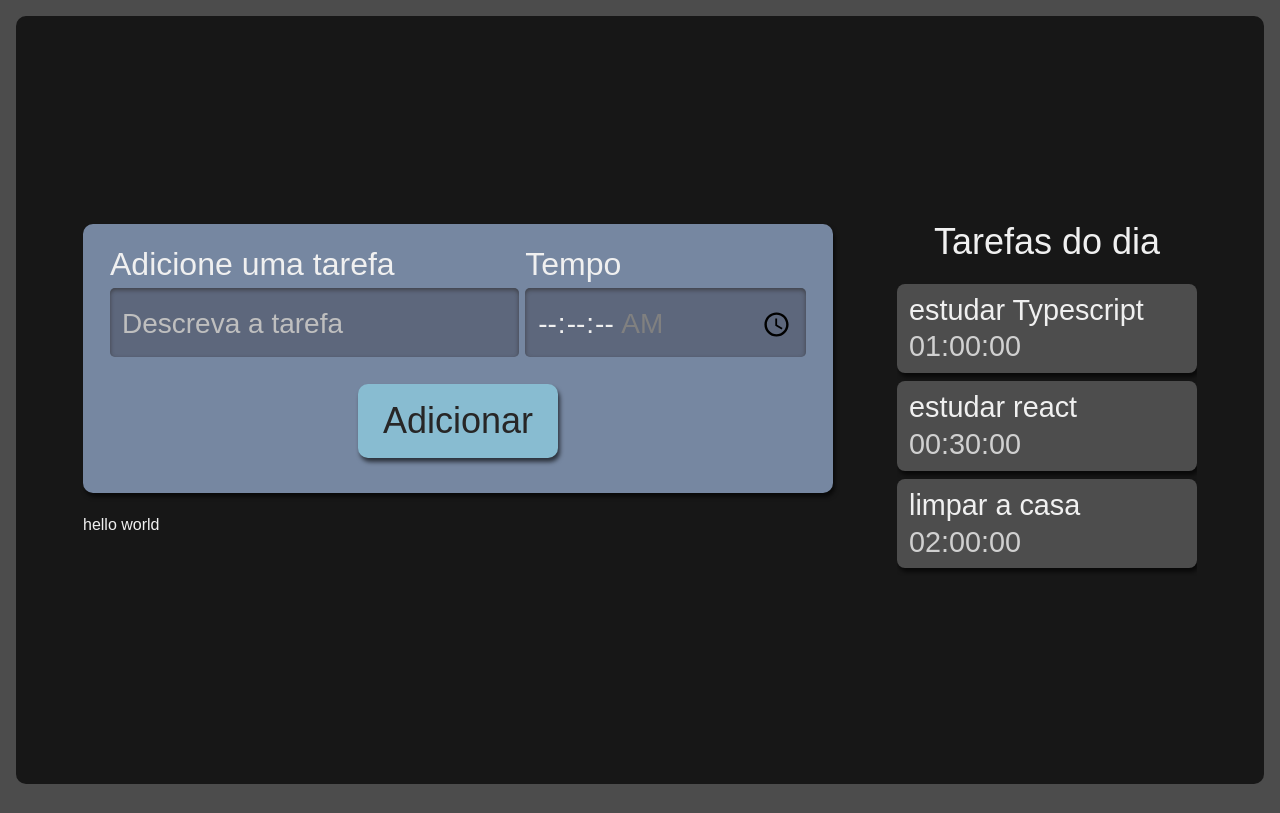
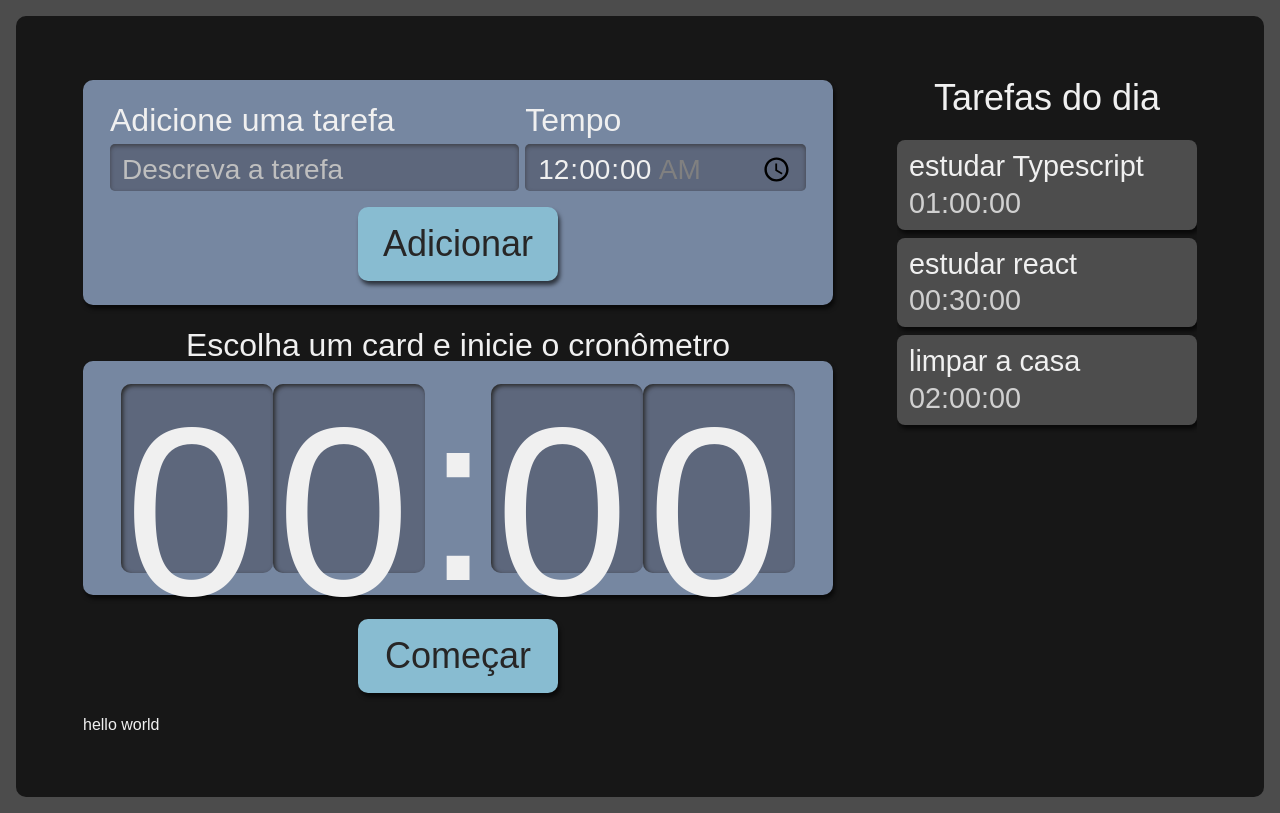
Before and after one commit to RenanRodrigues01/task-manager, a React (Create React App) app: page / in a window 1280 px wide. Built offline with nearby package versions, Linux system fonts and the light colour scheme.

Commit message:
criando state para o formulario, e tipando o componente botão

```diff
--- a/src/Page/App.tsx
+++ b/src/Page/App.tsx
@@ -1,5 +1,6 @@
 import Form from "../components/Form";
 import List from "../components/List";
+import Stopwatch from "../components/Stopwatch";
 import style from "./App.module.scss"
 
 function App() {
@@ -8,6 +9,7 @@ function App() {
       <h1>hello world</h1>
       <Form />
       <List />
+      <Stopwatch />
     </div>
   );
 }
--- a/src/components/Button/index.tsx
+++ b/src/components/Button/index.tsx
@@ -1,10 +1,12 @@
 import React from "react";
 import style from "./Button.module.scss"
 
-class Button extends React.Component <{children: React.ReactNode}> {
+class Button extends React.Component <{children: React.ReactNode,
+    type?: "button" | "submit" | "reset"| undefined }> {
     render() {
+        const {type = "button"} = this.props
         return(
-            <button className={style.button}>{this.props.children}</button>
+            <button type={type} className={style.button}>{this.props.children}</button>
         )
     }
 }
--- a/src/components/Form/index.tsx
+++ b/src/components/Form/index.tsx
@@ -3,12 +3,23 @@ import Button from "../Button/index"
 import style from "./Form.module.scss"
 
 class Form extends React.Component {
+    state = {
+        tarefa: "",
+        tempo: "00:00"
+    }
+
+    adicionarTarefa(e: React.FormEvent<HTMLFormElement>) {
+        e.preventDefault()
+        console.log(this.state)
+    }
+
     render() {
         return(
-            <form className={style.novaTarefa}>
+            <form className={style.novaTarefa} onSubmit={this.adicionarTarefa.bind(this)}>
                 <div className={style.inputContainer}>
                     <label htmlFor="tarefa">Adicione uma tarefa</label>
                     <input
+                        onChange={(e) => this.setState({ ...this.state, tarefa: e.target.value})}
                         type="text"
                         name="tarefa"
                         id="tarefa"
@@ -19,6 +30,8 @@ class Form extends React.Component {
                 <div className={style.inputContainer}>
                     <label htmlFor="tempo">Tempo</label>
                     <input
+                        value={this.state.tempo}
+                        onChange={(e) => this.setState({ ...this.state, tempo: e.target.value})}
                         type="time"
                         step="1"
                         name="tempo"
@@ -28,7 +41,7 @@ class Form extends React.Component {
                         required
                     />
                 </div>
-                <Button>Adicionar</Button>
+                <Button type="submit">Adicionar</Button>
             </form>
         )
     }
--- a/src/components/Stopwatch/Clock/index.tsx
+++ b/src/components/Stopwatch/Clock/index.tsx
@@ -1,4 +1,4 @@
-import style from "./Clok.module.scss"
+import style from "./Clock.module.scss"
 
 export default function Clock() {
     return(
```
